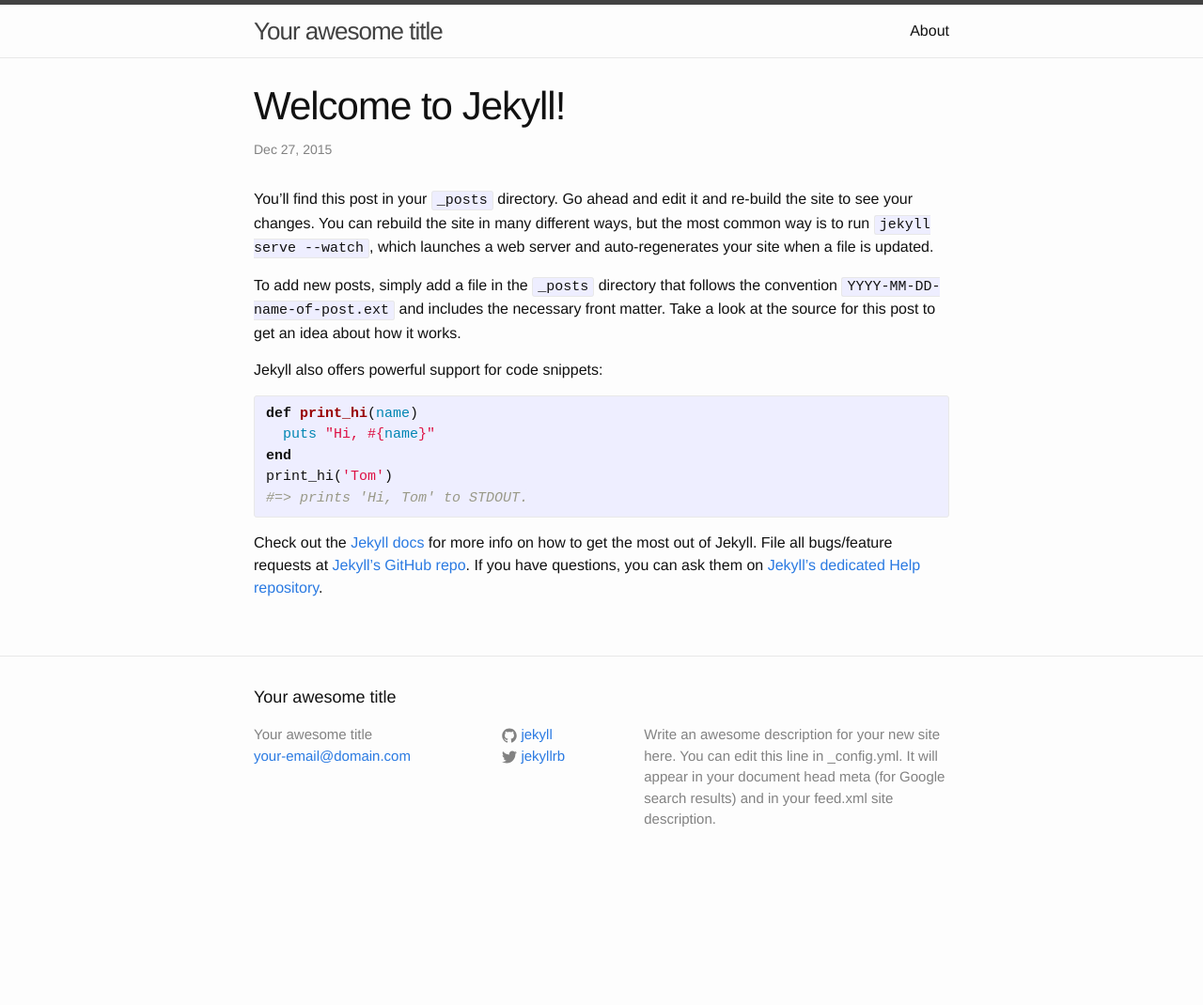
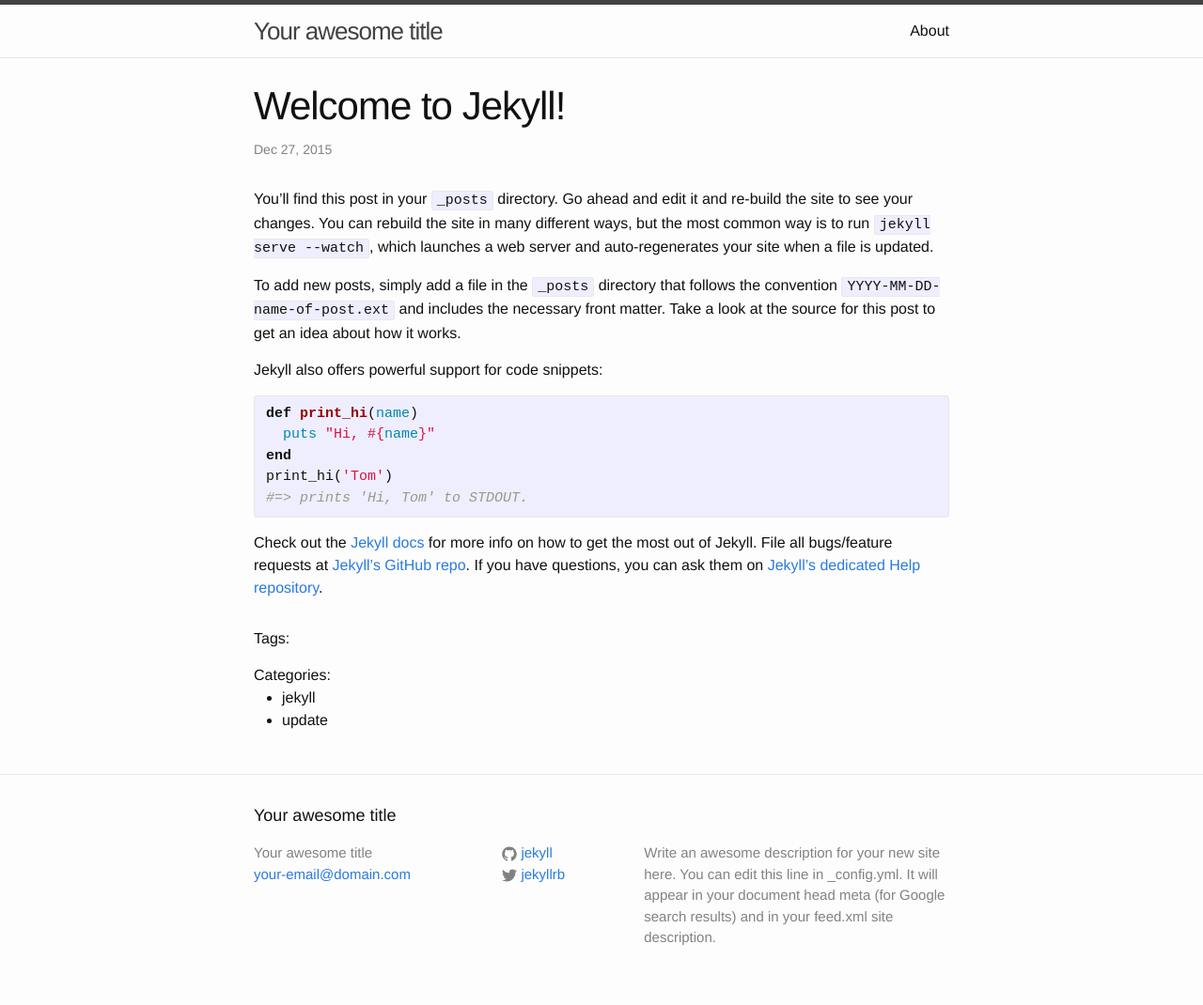
Before and after one commit to ulfbiallas/devblog, a Jekyll site: the page built from _posts/2015-12-27-welcome-to-jekyll.markdown, in a window 1280 px wide. Shown: the whole page at 94% size. Built offline with Jekyll 4.4.1, drawn with Linux system fonts in a browser that asks for light colours; before the commit the page ends 944 px from its top, so only the background shows below that.

Commit message:
added tags and categories to post

```diff
--- a/_layouts/post.html
+++ b/_layouts/post.html
@@ -12,4 +12,22 @@
     {{ content }}
   </article>
 
+  <div class="tags">
+    Tags:
+    <ul>
+      {% for tag in page.tags %}
+        <li>{{tag}}</li>
+      {% endfor %}
+    </ul>
+  </div>
+
+  <div class="categories">
+    Categories:
+    <ul>
+      {% for category in page.categories %}
+        <li>{{category}}</li>
+      {% endfor %}
+    </ul>
+  </div>
+
 </div>
```
